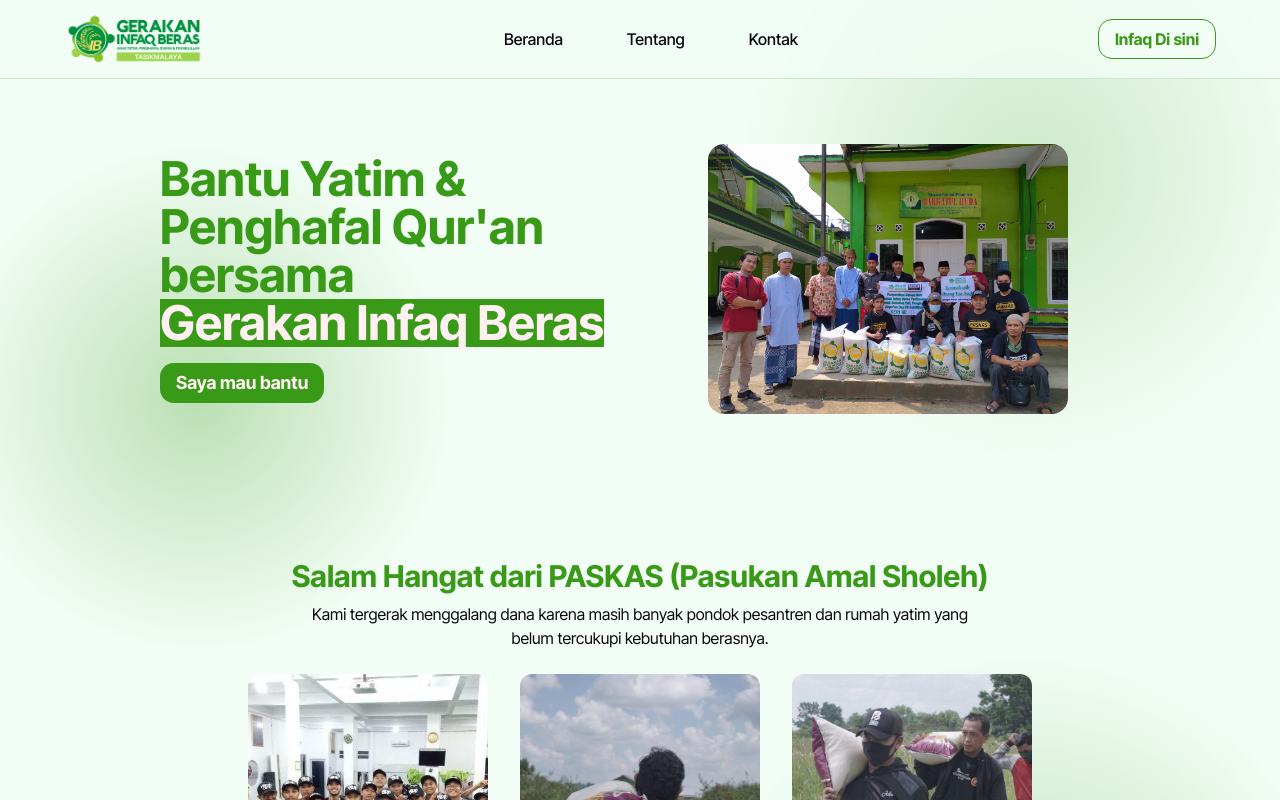
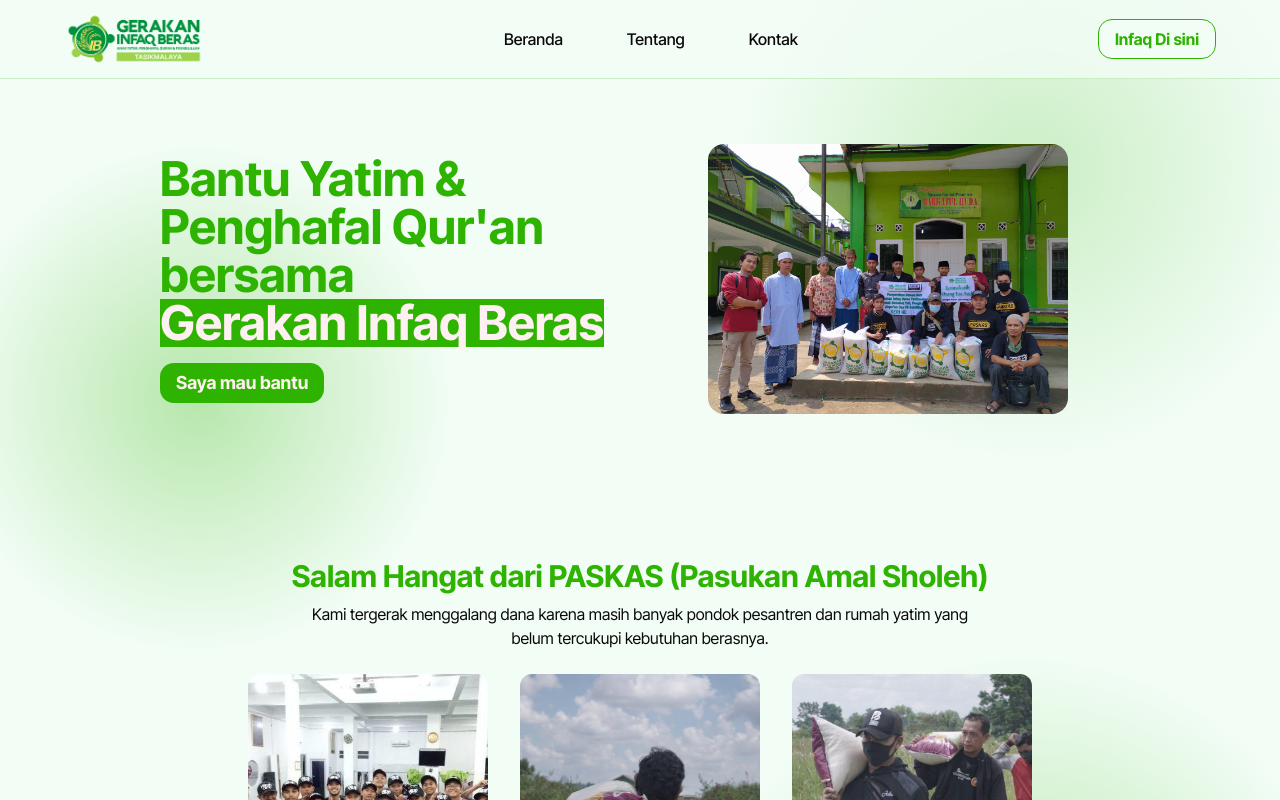
Before and after one commit to hidayahapriliansyah/gib-tasikmalaya, a Next.js app: page / in a window 1280 px wide. Shown: the top 800 px of the page. Built offline with nearby package versions, Linux system fonts and the light colour scheme.

Commit message:
chore: try to use rgb for primary color

```diff
--- a/src/app/globals.css
+++ b/src/app/globals.css
@@ -10,7 +10,7 @@
     --card-foreground: 240 10% 3.9%;
     --popover: 138 76% 97%;
     --popover-foreground: 240 10% 3.9%;
-    --primary: 105 73 35%;
+    --primary: 45 179 0;
     --primary-foreground: 355.7 100% 97.3%;
     --secondary: 240 4.8% 95.9%;
     --secondary-foreground: 240 5.9% 10%;
@@ -38,7 +38,7 @@
     --card-foreground: 0 0% 95%;
     --popover: 0 0% 9%;
     --popover-foreground: 0 0% 95%;
-    --primary: 142.1 70.6% 45.3%;
+    --primary: 34 197 94;
     --primary-foreground: 144.9 80.4% 10%;
     --secondary: 240 3.7% 15.9%;
     --secondary-foreground: 0 0% 98%;
--- a/tailwind.config.ts
+++ b/tailwind.config.ts
@@ -25,7 +25,7 @@
         background: "hsl(var(--background))",
         foreground: "hsl(var(--foreground))",
         primary: {
-          DEFAULT: "hsl(var(--primary))",
+          DEFAULT: "rgb(var(--primary))",
           foreground: "hsl(var(--primary-foreground))",
         },
         secondary: {
```
